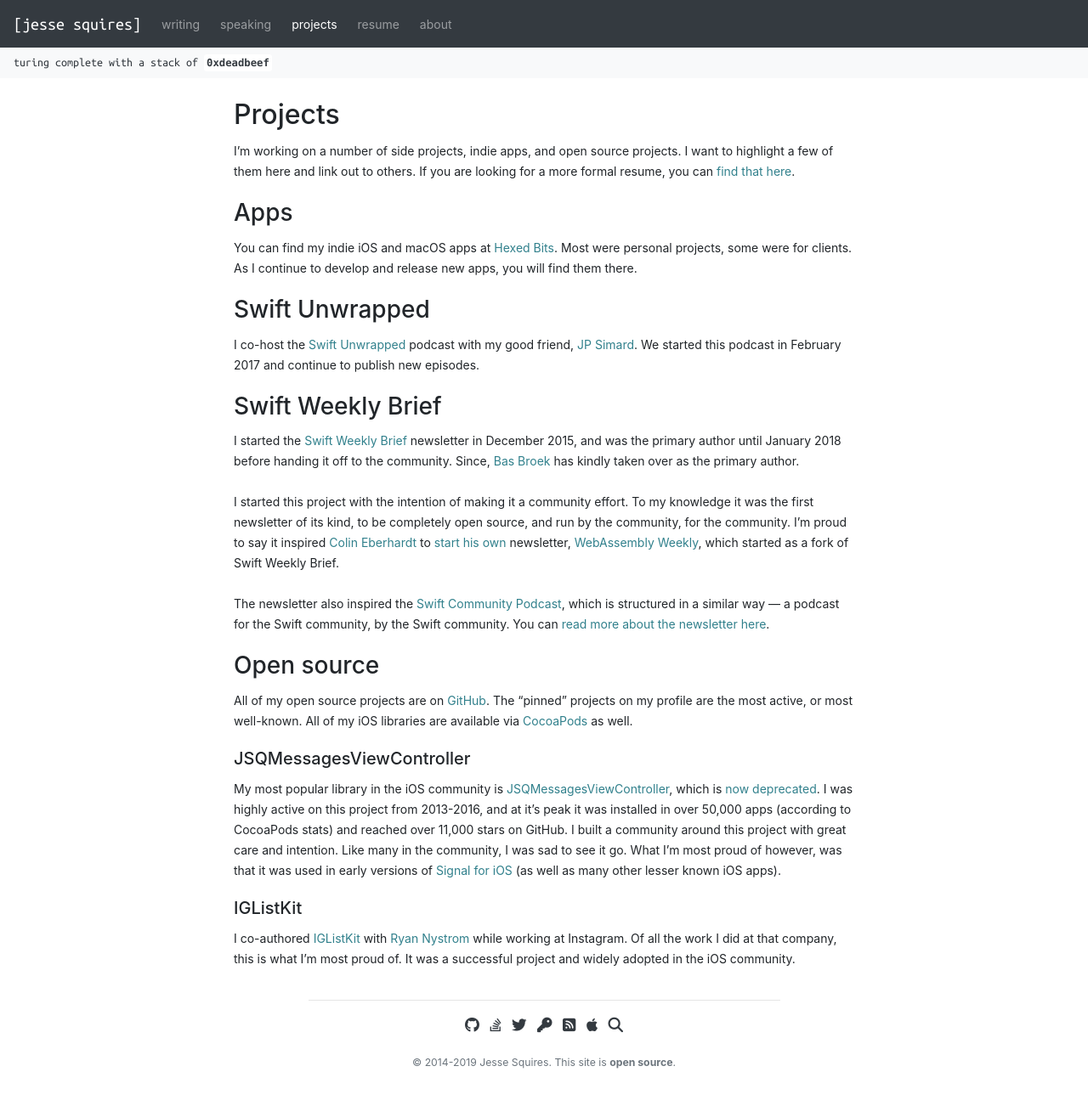
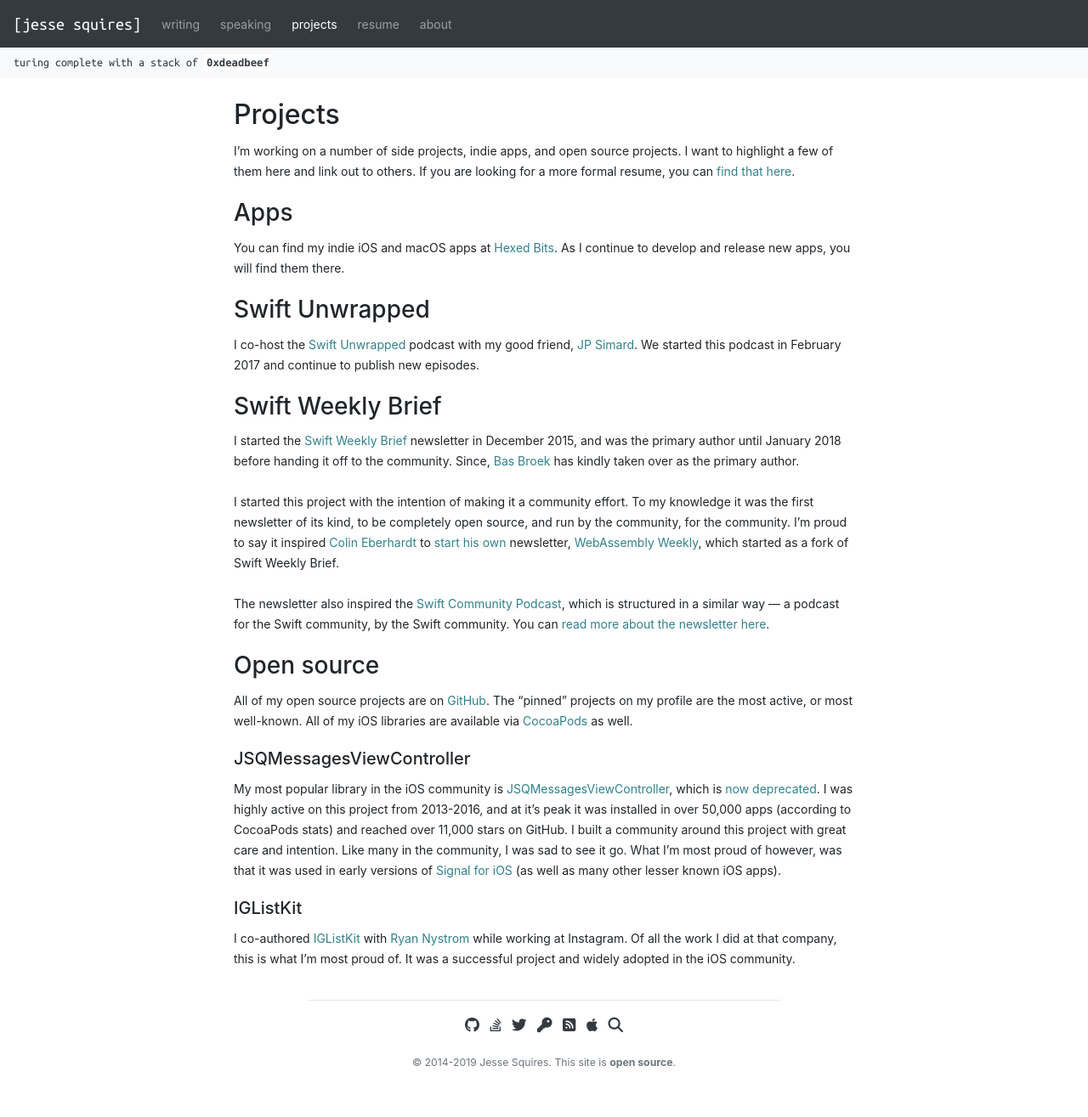
Before and after one commit to jessesquires/jessesquires.com, a Jekyll site: the page built from projects.md, in a window 1280 px wide. Shown: the whole page at 85% size. Built offline with Jekyll 4.4.1, drawn with Linux system fonts in a browser that asks for light colours; nearby versions of some CDN libraries; library files that are not in the unit come from our copies.

Commit message:
update /projects

```diff
--- a/projects.md
+++ b/projects.md
@@ -9,7 +9,7 @@
 
 ### Apps
 
-You can find my indie iOS and macOS apps at [Hexed Bits](https://hexedbits.com). Most were personal projects, some were for clients. As I continue to develop and release new apps, you will find them there.
+You can find my indie iOS and macOS apps at [Hexed Bits](https://hexedbits.com). As I continue to develop and release new apps, you will find them there.
 
 ### Swift Unwrapped
 
```
